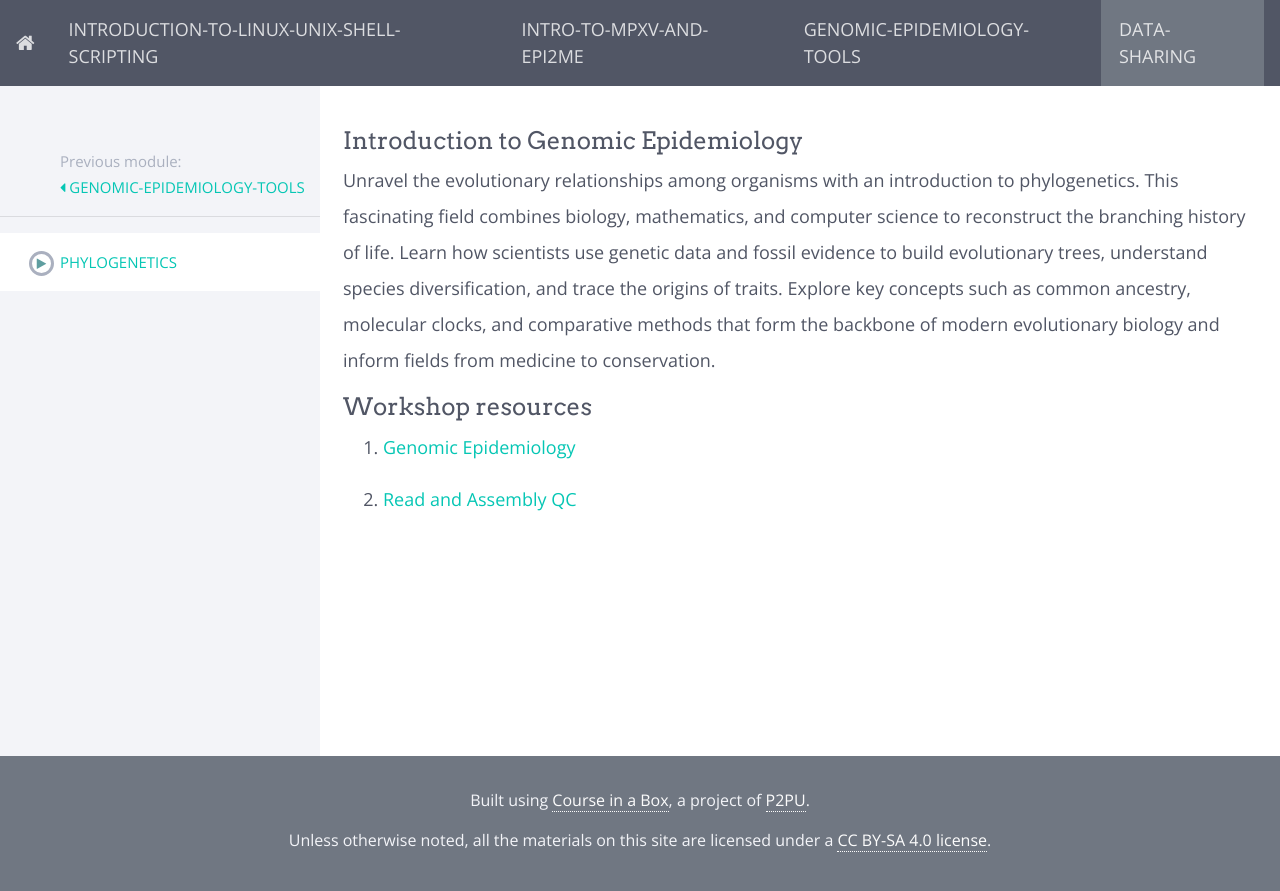
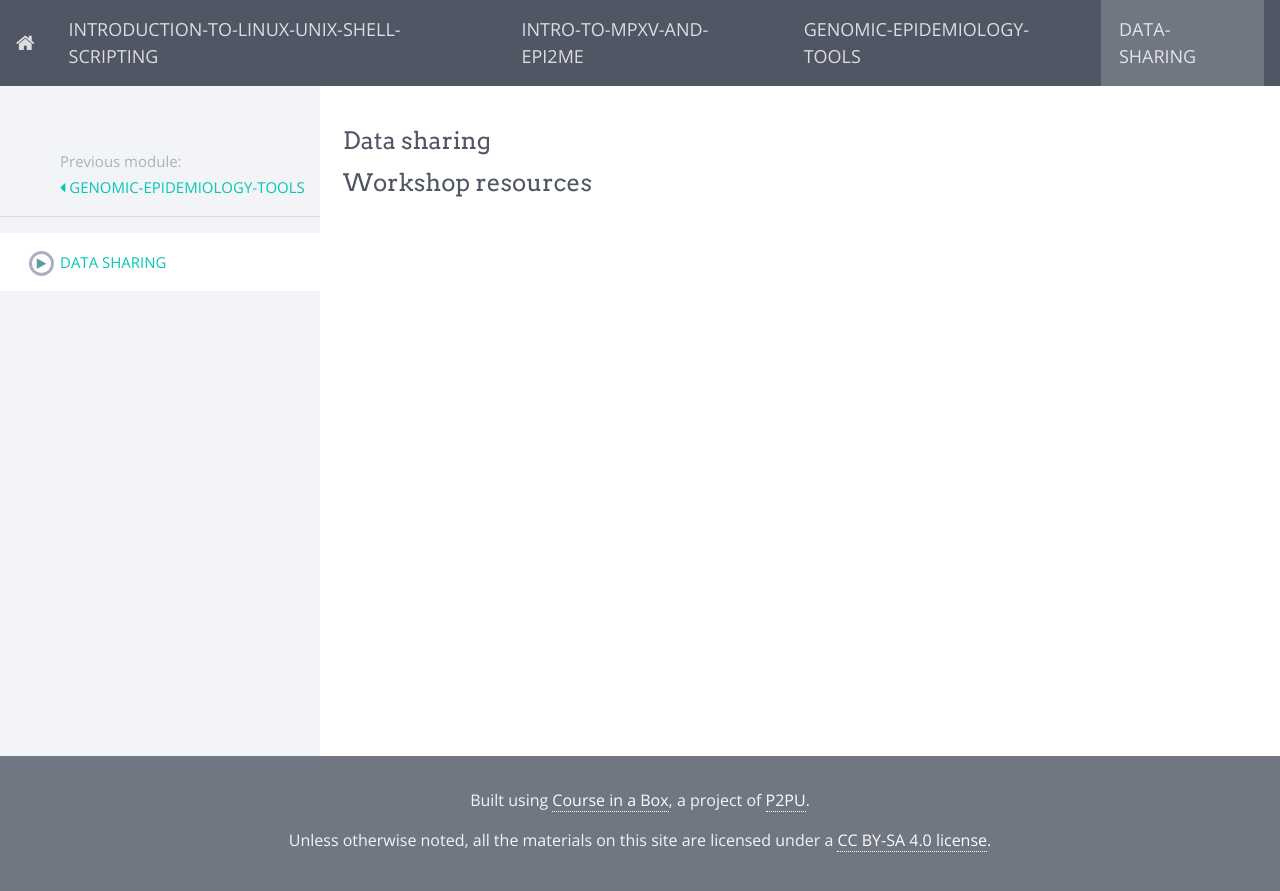
Before and after one commit to SANBI-SA/mpxv-genomics-october2024, a Jekyll site: the page built from modules/data-sharing/_posts/2024-02-02-data-sharing-01.md, in a window 1280 px wide. Shown: the top 891 px of the page. Built offline with Jekyll 4.4.1, drawn with Linux system fonts in a browser that asks for light colours; nearby versions of some CDN libraries.

Commit message:
updated data sharing and Mpox content

```diff
--- a/modules/data-sharing/_posts/2024-02-02-data-sharing-01.md
+++ b/modules/data-sharing/_posts/2024-02-02-data-sharing-01.md
@@ -1,13 +1,13 @@
 ---
-title: Phylogenetics
+title: Data sharing
 ---
 
-#### Introduction to Genomic Epidemiology
+#### Data sharing
 
-Unravel the evolutionary relationships among organisms with an introduction to phylogenetics. This fascinating field combines biology, mathematics, and computer science to reconstruct the branching history of life. Learn how scientists use genetic data and fossil evidence to build evolutionary trees, understand species diversification, and trace the origins of traits. Explore key concepts such as common ancestry, molecular clocks, and comparative methods that form the backbone of modern evolutionary biology and inform fields from medicine to conservation.
+<!-- Unravel the evolutionary relationships among organisms with an introduction to phylogenetics. This fascinating field combines biology, mathematics, and computer science to reconstruct the branching history of life. Learn how scientists use genetic data and fossil evidence to build evolutionary trees, understand species diversification, and trace the origins of traits. Explore key concepts such as common ancestry, molecular clocks, and comparative methods that form the backbone of modern evolutionary biology and inform fields from medicine to conservation. -->
 
 #### Workshop resources
 
-1. <a href="/uploads/data-sharing/day_6_genomic_epidemiology.pdf" target="_blank">Genomic Epidemiology</a>
+<!-- 1. <a href="/uploads/data-sharing/day_6_genomic_epidemiology.pdf" target="_blank">Genomic Epidemiology</a>
 
-2. <a href="/uploads/data-sharing/day_6_read_and_assembly_qc.pdf" target="_blank">Read and Assembly QC</a>
+2. <a href="/uploads/data-sharing/day_6_read_and_assembly_qc.pdf" target="_blank">Read and Assembly QC</a> -->
```
